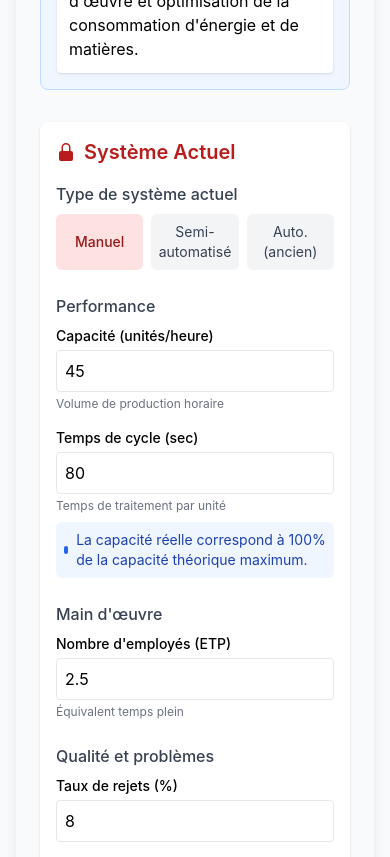
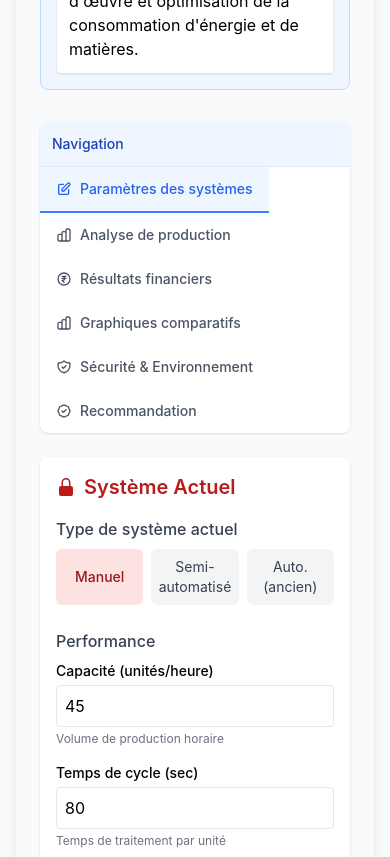
Before and after one commit to yoprobotics/calculateurs-roi-automation, a React (Create React App) app: page / in a window 390 px wide. Shown: the part 1420-2277 px from the top of the page. Built offline with nearby package versions, Linux system fonts and the light colour scheme.

Commit message:
Intégration de la navigation par ancres dans le calculateur général

```diff
--- a/src/components/calculateurs/general/CalculateurGeneral.jsx
+++ b/src/components/calculateurs/general/CalculateurGeneral.jsx
@@ -1,4 +1,4 @@
-import React from 'react';
+import React, { useState } from 'react';
 import { CalculateurGeneralProvider, useCalculateurGeneral } from '../../../context/CalculateurGeneralContext';
 import SystemeActuel from './SystemeActuel';
 import SystemeAutomatise from './SystemeAutomatise';
@@ -6,6 +6,7 @@ import ResultatsROI from './ResultatsROI';
 import GraphiquesROI from './GraphiquesROI';
 import OngletProduction from './OngletProduction';
 import OngletSecurite from './OngletSecurite';
+import NavigationParAncres from './NavigationParAncres';
 
 /**
  * Conteneur interne du calculateur général - Vue unique et comparative
@@ -13,6 +14,7 @@ import OngletSecurite from './OngletSecurite';
  */
 const CalculateurGeneralContent = () => {
   const { resultats } = useCalculateurGeneral();
+  const [sectionActive, setSectionActive] = useState('parametres');
 
   // Déterminer si le projet est recommandable
   const projetRecommandable = resultats.van > 0 && resultats.delaiRecuperation < resultats.dureeVie;
@@ -40,8 +42,11 @@ const CalculateurGeneralContent = () => {
         </div>
       </div>
 
+      {/* Navigation par ancres */}
+      <NavigationParAncres sectionActive={sectionActive} setSectionActive={setSectionActive} />
+
       {/* Vue comparative côte à côte des systèmes */}
-      <div className="grid grid-cols-1 md:grid-cols-2 gap-8 mb-8">
+      <div id="parametres" className="grid grid-cols-1 md:grid-cols-2 gap-8 mb-8 scroll-mt-24">
         <div className="flex flex-col space-y-8">
           <SystemeActuel />
         </div>
@@ -51,27 +56,27 @@ const CalculateurGeneralContent = () => {
       </div>
 
       {/* Section relative à la production */}
-      <div className="mb-8">
+      <div id="production" className="mb-8 scroll-mt-24">
         <OngletProduction />
       </div>
 
       {/* Résultats financiers */}
-      <div className="mb-8">
+      <div id="resultats" className="mb-8 scroll-mt-24">
         <ResultatsROI />
       </div>
 
       {/* Graphiques comparatifs */}
-      <div className="mb-8">
+      <div id="graphiques" className="mb-8 scroll-mt-24">
         <GraphiquesROI />
       </div>
 
       {/* Section sécurité et environnement */}
-      <div className="mb-8">
+      <div id="securite" className="mb-8 scroll-mt-24">
         <OngletSecurite />
       </div>
 
       {/* Recommandation - Visible sur tous les onglets */}
-      <div className="mt-6 p-4 bg-blue-50 rounded-lg border border-blue-200">
+      <div id="recommandation" className="mt-6 p-4 bg-blue-50 rounded-lg border border-blue-200 scroll-mt-24">
         <h3 className="font-medium text-blue-800 mb-2">Recommandation</h3>
         {projetRecommandable ? (
           <div className="flex items-start">
```
